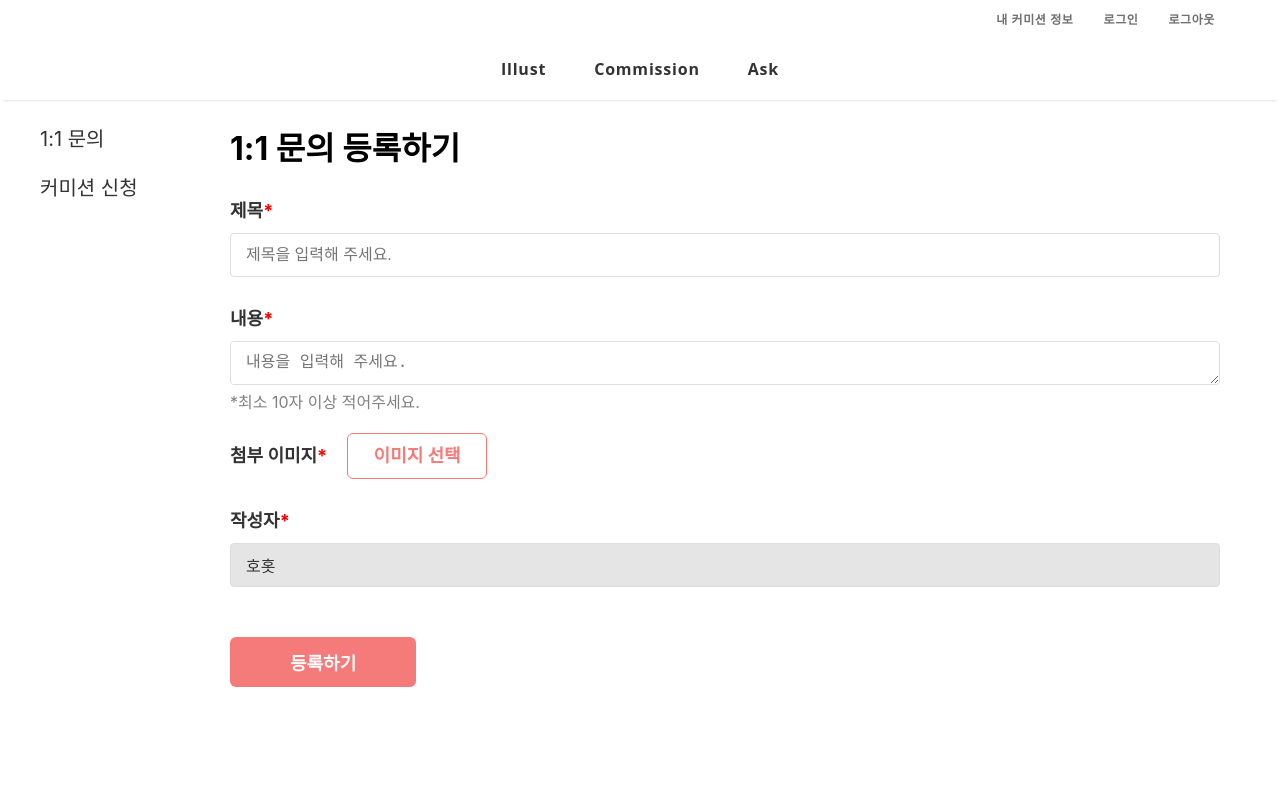
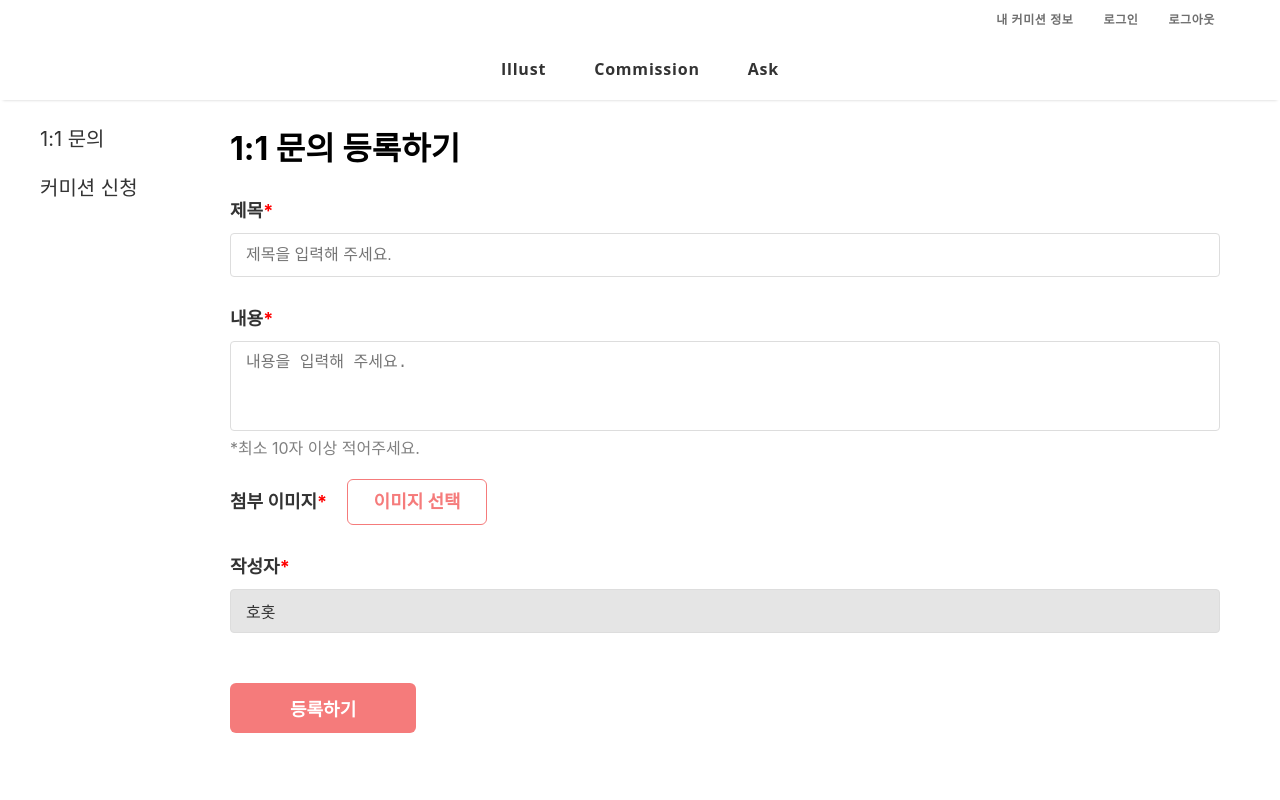
Before and after one commit to CM-WORLD/FRONT-END, a React (Create React App) app: page /inquiry/form in a window 1280 px wide. Shown: the top 800 px of the page. Built offline with nearby package versions, Linux system fonts and the light colour scheme.

Commit message:
Feat: CommonStyle 추가, textarea resize none

```diff
--- /dev/null
+++ b/src/common/CommonStyle.scss
@@ -0,0 +1,17 @@
+* {
+  box-sizing: border-box;
+}
+
+a,
+button {
+  cursor: pointer;
+  text-decoration: none;
+}
+
+li {
+  list-style-type: none;
+}
+
+textarea {
+  resize: none;
+}
--- a/src/pages/inquiry/form/style.scss
+++ b/src/pages/inquiry/form/style.scss
@@ -1,4 +1,5 @@
 @import "../../../common/Variable.scss";
+@import "../../../common/CommonStyle.scss";
 
 .inquiry-form {
   min-height: $default-min-height;
@@ -24,7 +25,6 @@
       }
 
       .input {
-        box-sizing: border-box;
         width: 100%;
         height: 44px;
         border: 1px solid rgb(221, 221, 221);
@@ -40,6 +40,10 @@
         &:read-only {
           background-color: rgba(203, 203, 203, 0.492);
         }
+      }
+
+      textarea.input {
+        min-height: 90px;
       }
       .astrik {
         color: red;
```
